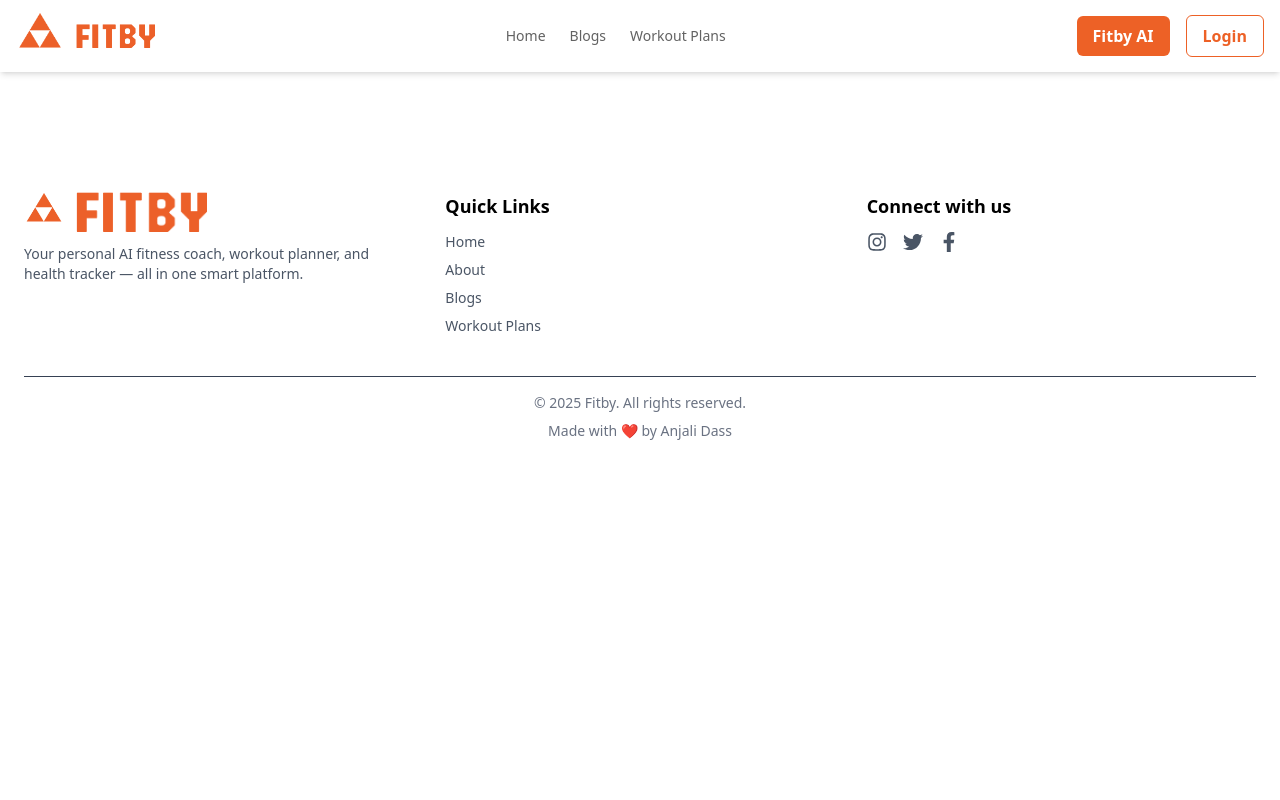
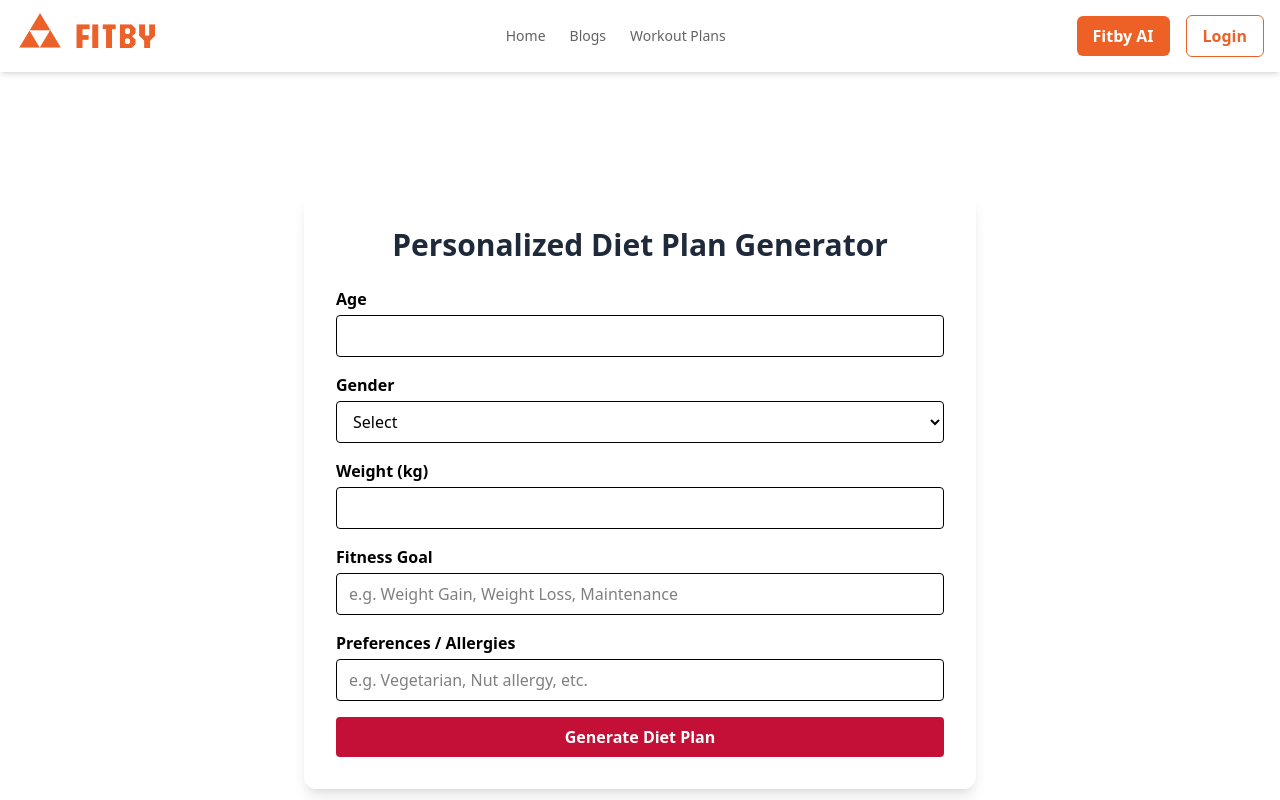
Before and after one commit to GLITCH-in-MATRIX9/Fitby-Fitness-AI-powered-App, a React (Vite) app in the folder frontend/: page /diet-plan in a window 1280 px wide. Shown: the top 800 px of the page. Built offline with nearby package versions, Linux system fonts and the light colour scheme.

Commit message:
frontend of ai diet plan

```diff
--- a/frontend/src/App.jsx
+++ b/frontend/src/App.jsx
@@ -6,6 +6,7 @@ import Blogs from './pages/Blogs';
 import WorkOut from './assets/WorkOutPlans';
 import Navbar from './components/Navbar';
 import Footer from './components/Footer';
+import DietPlanPage from './pages/DietPlanPage';
 import LoginPage from './pages/LoginPage';
 import FitbyBot from './pages/FitbyBot';
 import MaleWorkout from './components/WorkoutPlans/MaleWorkout';
@@ -44,6 +45,9 @@ const AppContent = () => {
         <Route path="/leaderboard" element={<Leaderboard />} />
         <Route path="/change-password" element={<ChangePassword />} />
 
+  {/* New Diet Plan Page */}
+  <Route path="/diet-plan" element={<DietPlanPage />} />
+
         {/* Profile layout and nested routes */}
         <Route path="/profile" element={<DashboardLayout />}>
           <Route index element={<ProfileOverview />} />
--- a/frontend/src/components/Homepage/HeroSection.jsx
+++ b/frontend/src/components/Homepage/HeroSection.jsx
@@ -25,10 +25,14 @@ const HeroSection = () => {
                             Try Fitby-AI
                         </button>
                     </Link>
+                    <Link to="/diet-plan">
+                        <button className="bg-[#c41037] text-white font-semibold px-5 py-2 rounded-md shadow hover:bg-[#a30d2c] transition">
+                            Generate Diet Plan
+                        </button>
+                    </Link>
                     <Link to="/blogs">
                         <button className="bg-white text-gray-900 font-semibold px-5 py-2 rounded-md flex items-center gap-2 shadow hover:bg-gray-100 transition">
                             <span>Read New Blogs</span>
-
                             <img
                                 src={heroBg}
                                 alt="blog icon"
--- /dev/null
+++ b/frontend/src/pages/DietPlanPage.jsx
@@ -0,0 +1,123 @@
+import React, { useState } from 'react';
+import dietBg from '../assets/diet-bg.jpg';
+
+const DietPlanPage = () => {
+  const [form, setForm] = useState({
+    age: '',
+    gender: '',
+    weight: '',
+    fitnessGoal: '',
+    preferences: ''
+  });
+  const [loading, setLoading] = useState(false);
+  const [result, setResult] = useState(null);
+  const [error, setError] = useState('');
+
+  const handleChange = (e) => {
+    setForm({ ...form, [e.target.name]: e.target.value });
+  };
+
+  const handleSubmit = async (e) => {
+    e.preventDefault();
+    setLoading(true);
+    setError('');
+    setResult(null);
+    try {
+      const res = await fetch('/api/orkes-diet/task', {
+        method: 'POST',
+        headers: { 'Content-Type': 'application/json' },
+        body: JSON.stringify(form)
+      });
+      const data = await res.json();
+      if (data.outputData && data.outputData.status === 'Success') {
+        setResult(data.outputData);
+      } else {
+        setError(data.outputData?.error || 'Failed to generate diet plan.');
+      }
+    } catch (err) {
+      setError('Server error. Please try again.');
+    }
+    setLoading(false);
+  };
+
+  return (
+    <div
+      className="min-h-screen flex items-center justify-center bg-fixed bg-center bg-cover"
+      style={{ backgroundImage: `url(${dietBg})` }}
+    >
+      <div className="max-w-2xl w-full mx-auto mt-10 bg-white bg-opacity-90 rounded-xl shadow-lg p-8">
+        <h2 className="text-3xl font-bold mb-6 text-center text-gray-800">Personalized Diet Plan Generator</h2>
+        <form onSubmit={handleSubmit} className="space-y-4">
+        <div>
+          <label className="block font-semibold mb-1">Age</label>
+          <input type="number" name="age" value={form.age} onChange={handleChange} required className="w-full border rounded px-3 py-2" />
+        </div>
+        <div>
+          <label className="block font-semibold mb-1">Gender</label>
+          <select name="gender" value={form.gender} onChange={handleChange} required className="w-full border rounded px-3 py-2">
+            <option value="">Select</option>
+            <option value="Male">Male</option>
+            <option value="Female">Female</option>
+            <option value="Other">Other</option>
+          </select>
+        </div>
+        <div>
+          <label className="block font-semibold mb-1">Weight (kg)</label>
+          <input type="number" name="weight" value={form.weight} onChange={handleChange} required className="w-full border rounded px-3 py-2" />
+        </div>
+        <div>
+          <label className="block font-semibold mb-1">Fitness Goal</label>
+          <input type="text" name="fitnessGoal" value={form.fitnessGoal} onChange={handleChange} required className="w-full border rounded px-3 py-2" placeholder="e.g. Weight Gain, Weight Loss, Maintenance" />
+        </div>
+        <div>
+          <label className="block font-semibold mb-1">Preferences / Allergies</label>
+          <input type="text" name="preferences" value={form.preferences} onChange={handleChange} className="w-full border rounded px-3 py-2" placeholder="e.g. Vegetarian, Nut allergy, etc." />
+        </div>
+        <button type="submit" className="w-full bg-[#c41037] text-white font-bold py-2 rounded hover:bg-[#a30d2c] transition flex items-center justify-center" disabled={loading}>
+          {loading ? (
+            <>
+              <span className="mr-2">Generating...</span>
+              <span className="inline-block w-5 h-5 border-2 border-t-transparent border-white rounded-full animate-spin"></span>
+            </>
+          ) : 'Generate Diet Plan'}
+        </button>
+      </form>
+        {error && <div className="mt-4 text-red-600 text-center">{error}</div>}
+        {result && (
+          <div className="mt-8">
+            <h3 className="text-xl font-semibold mb-2 text-[#c41037]">{result.planName}</h3>
+            <div className="mb-2 text-gray-700">Estimated Daily Calories: <span className="font-bold">{result.dailyCalories}</span></div>
+            <div className="overflow-x-auto">
+              <table className="min-w-full border text-sm">
+                <thead>
+                  <tr className="bg-gray-100">
+                    <th className="border px-2 py-1">Day</th>
+                    <th className="border px-2 py-1">Meal Time</th>
+                    <th className="border px-2 py-1">Item</th>
+                    <th className="border px-2 py-1">Calories</th>
+                  </tr>
+                </thead>
+                <tbody>
+                  {result.planDetails.map((day, i) => (
+                    day.meals.map((meal, j) => (
+                      <tr key={i + '-' + j}>
+                        {j === 0 && (
+                          <td className="border px-2 py-1 font-bold" rowSpan={day.meals.length}>{day.day}</td>
+                        )}
+                        <td className="border px-2 py-1">{meal.time}</td>
+                        <td className="border px-2 py-1">{meal.item}</td>
+                        <td className="border px-2 py-1">{meal.calories}</td>
+                      </tr>
+                    ))
+                  ))}
+                </tbody>
+              </table>
+            </div>
+          </div>
+        )}
+      </div>
+    </div>
+  );
+};
+
+export default DietPlanPage;
--- a/frontend/vite.config.js
+++ b/frontend/vite.config.js
@@ -5,5 +5,10 @@ import svgr from 'vite-plugin-svgr';
 
 // https://vite.dev/config/
 export default defineConfig({
-  plugins: [ svgr({ exportAsDefault: false }),react(), tailwindcss()],
+  plugins: [ svgr({ exportAsDefault: false }),react(), tailwindcss() ],
+  server: {
+    proxy: {
+      '/api': 'http://localhost:5000',
+    },
+  },
 })
```
Also changed, not shown: frontend/src/assets/diet-bg.jpg (added).
